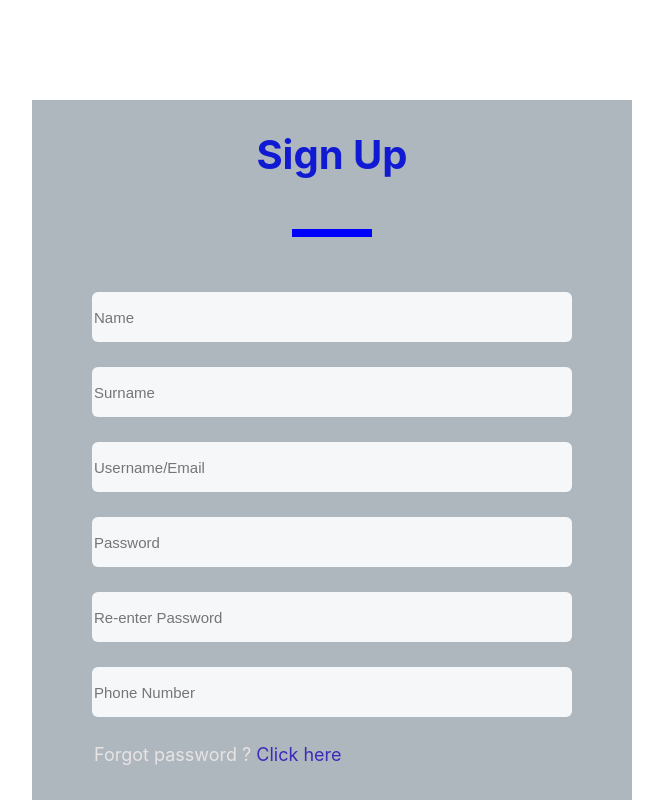
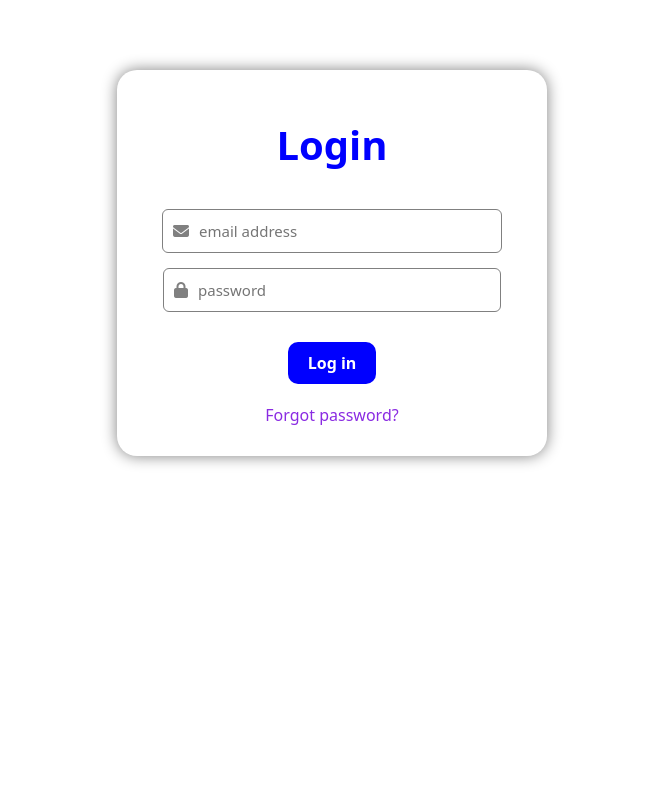
Before and after one commit to ynhx/clocking-system, a React (Create React App) app: page / in a window 1280 px wide. Shown: the top 800 px of the page, without its empty margins (308-971 px from the left). Built offline with nearby package versions, Linux system fonts and the light colour scheme.

Commit message:
Revamp login page

```diff
--- a/package.json
+++ b/package.json
@@ -3,12 +3,14 @@
   "version": "0.1.0",
   "private": true,
   "dependencies": {
+    "@fortawesome/fontawesome-free": "^6.7.2",
     "@testing-library/dom": "^10.4.0",
     "@testing-library/jest-dom": "^6.6.3",
     "@testing-library/react": "^16.2.0",
     "@testing-library/user-event": "^13.5.0",
     "react": "^19.1.0",
     "react-dom": "^19.1.0",
+    "react-router-dom": "^7.4.1",
     "react-scripts": "5.0.1",
     "web-vitals": "^2.1.4"
   },
--- a/src/App.js
+++ b/src/App.js
@@ -1,13 +1,17 @@
-import logo from './logo.svg';
 import './App.css';
-import LoginSignUp from './Components/LoginSignUp/LoginSignUp';
-
+import Login from './components/login/Login';
+import ResetPassword from './components/reset-password/ResetPassword';
+import { BrowserRouter as Router, Route, Routes } from 'react-router-dom';
+import '@fortawesome/fontawesome-free/css/all.min.css';
 
 function App() {
   return (
-    <div>
-        <LoginSignUp/>
-    </div>
+    <Router>
+      <Routes>
+        <Route path="/" element={<Login />} />
+        <Route path="/reset-password" element={<ResetPassword />} />
+      </Routes>
+    </Router>
   );
 }
 
--- a/src/Components/LoginSignUp/LoginSignUp.css
+++ /dev/null
@@ -1,94 +0,0 @@
-.container {
-  display: flex;
-  flex-direction: column;
-  margin: auto;
-  margin-top: 100px;
-  width: 600px;
-  background-color: rgba(137, 150, 159, 0.678);
-  padding-bottom: 30px;
-}
-
-.header{
-    display: flex;
-    flex-direction: column;
-    align-items: center;
-    gap: 10px;
-    width: 100%;
-    margin-top: 30px;
-
-}
-
-.text{
-   color: rgb(17, 26, 211);
-   font-size: 40px;
-   font-weight: 700;
-}
-.underline{
-   width: 80px;
-   height: 8px;
-   background: blue;
-   background-radius: 9px;
-
-}
-
-.inputs{
-   margin-top: 55px;
-   display: flex;
-   flex-direction: column;
-   gap: 25px;
-
-}
-.input{
-   display: flex;
-   align-items: center;
-   margin: auto;
-   width: 480px;
-   height: 50px;
-   background: #ffffffe3;
-   border-radius: 6px;
-
-}
-.inputs input{
-
-   height: 50px;
-   width: 300px;
-   background: transparent;
-   border: none;
-   outline: none;
-   color: grey;
-   font-size: 15px;
-}
-.Forgot-password{
-   padding-left: 62px;
-   margin-top: 27px;
-   color: rgba(236, 232, 232, 0.911);
-   font-size: 18px;
-}
-.Forgot-password span{
-   color: rgba(31, 4, 186, 0.792);
-   cursor: pointer;
-
-}
-.submit-container{
-    display: flex;
-    gap: 30px;
-    margin: 60px auto;
-}
-.submit{
-   display: flex;
-   justify-content: center;
-   align-items: center;
-   width: 150px;
-   height: 50px;
-   color: white;
-   background: #0e23ab;
-   border-radius: 50px;
-   font-size: 19px;
-   font-weight: 700;
-   cursor: pointer;
-
-}
-.gray{
-   background: grey;
-   color: rgb(90, 88, 92);
-}
--- a/src/Components/LoginSignUp/LoginSignUp.jsx
+++ /dev/null
@@ -1,51 +0,0 @@
-import React, { useState } from 'react'
-import './LoginSignUp.css'
-const LoginSignUp = () => {
-
-  const[action, setAction] = useState("Sign Up");
-
-  return (
-    <div className='container'>
-         <div className="header">
-            <div className="text">{action}</div>
-             <div className="header"></div>
-             <div className="underline"></div>
-         </div>
-
-        <div className="inputs">
-            <div className="input">
-                <img src="" alt="" />
-                <input type="name" placeholder='Name'/>
-            </div>
-            <div className="input">
-                <img src="" alt="" />
-                <input type="surname" placeholder='Surname'/>
-            </div>
-            <div className="input">
-                <img src="" alt="" />
-                <input type="username" placeholder='Username/Email' />
-            </div>
-            <div className="input">
-                <img src="" alt="" />
-                <input type="password" placeholder='Password' />
-            </div>
-            <div className="input">
-                <img src="" alt="" />
-                <input type="Re-enterpassword" placeholder='Re-enter Password'/>
-            </div>
-            <div className="input">
-                <img src="" alt="" />
-                <input type="Phone number" placeholder='Phone Number'/>
-            </div>
-        </div>
-        <div className="Forgot-password">Forgot password ? <span>Click here</span></div>
-
-        <div className="submit-container">
-            <div className={action==="Login"?"submit gray": "submit"}>Sign Up</div>
-            <div className={action==="Sign Up"?"submit gray": "submit"} >Login</div>
-        </div>
-    </div>
-  )
-}
-
-export default LoginSignUp
--- /dev/null
+++ b/src/Components/login/Login.css
@@ -0,0 +1,97 @@
+body {
+   width: 80%;
+   margin: auto;
+   padding: 0;
+   font-family: system-ui, -apple-system, BlinkMacSystemFont, 'Helvetica Neue';
+}
+
+.container {
+  display: flex;
+  flex-direction: column;
+  margin: auto;
+  margin-top: 70px;
+  width: 40%;
+  padding: 10px;
+  text-align: center;
+  border-radius: 20px;
+  box-shadow: 0px 0px 15px gray;
+}
+
+.login-title {
+   color: blue;
+   padding: 10px;
+   font-size: 2.5em;
+}
+
+.inputs {
+   display: flex;
+   flex-direction: column;
+   gap: 15px;
+}
+
+.input {
+   display: flex;
+   align-items: center;
+   margin: auto;
+   border-radius: 6px;
+   border: 1px gray solid;
+   position: relative;
+}
+
+.input i {
+   position: relative;
+   left: 10px;
+   color: gray;
+}
+
+.inputs input {
+   height: 40px;
+   width: 300px;
+   background: transparent;
+   border: none;
+   padding-left: 20px;
+   outline: none;
+   color: grey;
+   font-family: system-ui, -apple-system, BlinkMacSystemFont, 'Helvetica Neue';
+   font-size: 15px;
+}
+
+.forgot-password {
+   padding-bottom: 20px;
+   font-family: system-ui, -apple-system, BlinkMacSystemFont, 'Helvetica Neue';
+}
+
+.forgot-password a {
+   text-decoration: none;
+   color: blueviolet;
+}
+
+.forgot-password a:hover {
+   text-decoration: underline;
+}
+
+.submit-container {
+    display: flex;
+    gap: 30px;
+    margin: auto;
+    padding: 30px 30px 20px 30px;
+}
+
+.login-button {
+   background-color: blue;
+   color: white;
+   padding: 10px 20px 10px 20px;
+   border-radius: 10px;
+   font-family: system-ui, -apple-system, BlinkMacSystemFont, 'Helvetica Neue';
+   font-weight: bolder;
+   font-size: 1em;
+   border: none;
+   cursor: pointer;
+   transition: all 0.3s ease;
+}
+
+.login-button:hover {
+   background-color: blue;
+   transform: scale(1.1);
+   box-shadow: 0px 0px 5px gray;
+}
--- /dev/null
+++ b/src/Components/login/Login.jsx
@@ -0,0 +1,31 @@
+import React, { useState } from 'react';
+import './Login.css';
+import { Link } from 'react-router-dom';
+import '@fortawesome/fontawesome-free/css/all.min.css';
+
+const Login = () => {
+
+    return (
+        <div className="container">
+            <h1 className="login-title">Login</h1>
+            <div className="inputs">
+                <div className="input">
+                    <i className="fas fa-envelope"></i>
+                    <input type="email" placeholder="email address" />
+                </div>
+                <div className="input">
+                    <i className="fas fa-lock"></i>
+                    <input type="password" placeholder="password" />
+                </div>
+            </div>
+            <div className="submit-container">
+                <button type="submit" className="login-button">Log in</button>
+            </div>
+            <div className="forgot-password">
+                <Link to="/reset-password">Forgot password?</Link>
+            </div>
+        </div>
+    )
+}
+
+export default Login;
--- /dev/null
+++ b/src/Components/reset-password/ResetPassword.css
@@ -0,0 +1,3 @@
+.reset-title {
+    color: red;
+}
--- /dev/null
+++ b/src/Components/reset-password/ResetPassword.jsx
@@ -0,0 +1,12 @@
+import React from 'react';
+import './ResetPassword.css'
+
+function ResetPassword() {
+    return (
+        <div className="reset-container">
+            <h1 className="reset-title">Reset Password</h1>
+        </div>
+    );
+}
+
+export default ResetPassword;
```
Also changed, not shown: 1 other file (tests, documents, lock files or other folders).
